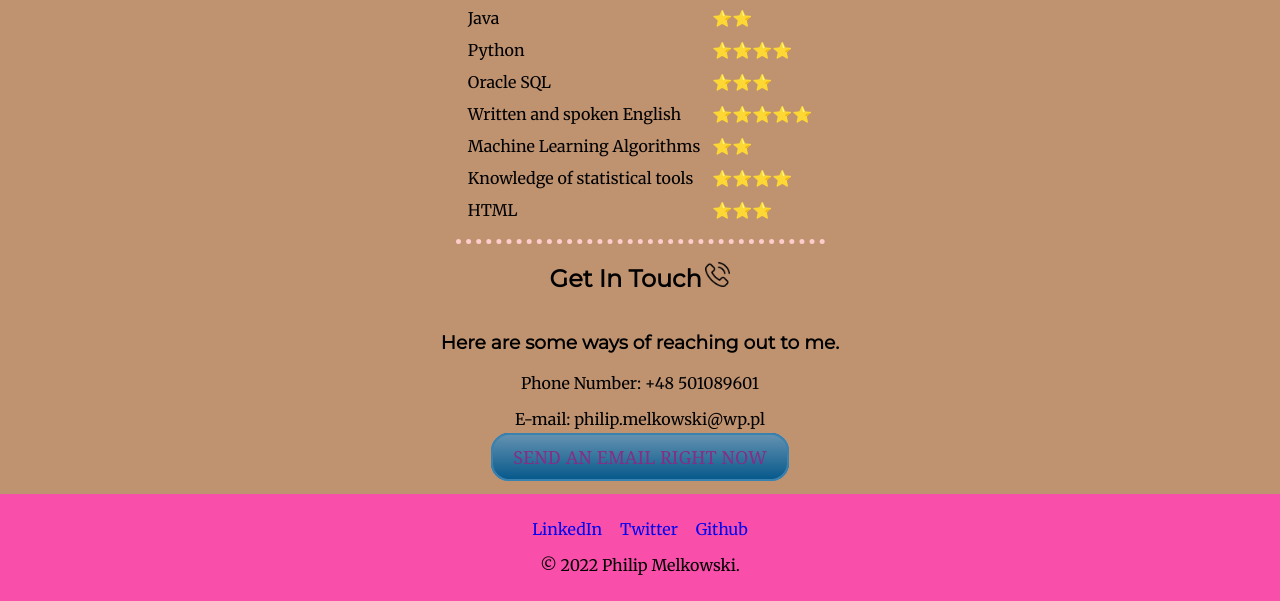
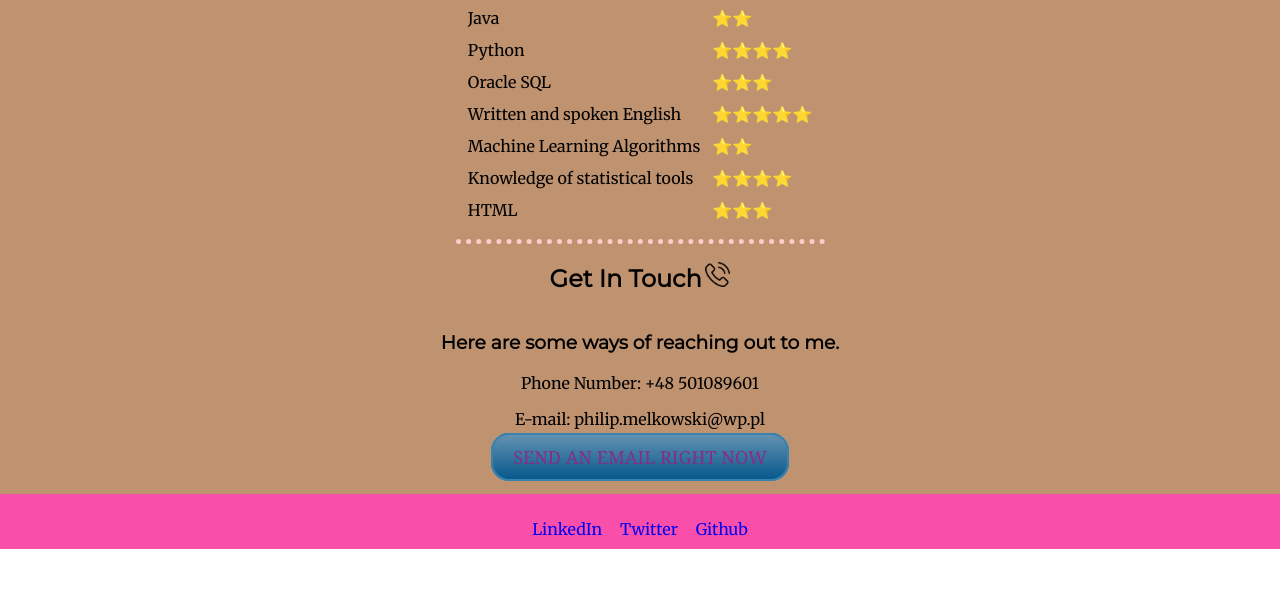
Before and after one commit to philip-melkowski/cv, a plain HTML site: page index.html in a window 1280 px wide. Shown: the part 1211-1812 px from the top of the page. After the commit the page ends 1760 px from the top, so only its background shows below. Drawn offline with Linux system fonts and the light colour scheme.

Commit message:
deleted copyright
deleted copyright because why would it even be there lol. feel free to steal my average cv

```diff
--- a/index.html
+++ b/index.html
@@ -80,7 +80,6 @@
     <a class="footer-link" href="https://www.linkedin.com/in/philip-melkowski-698463220/">LinkedIn</a>
     <a class="footer-link" href="https://twitter.com/Phifonrz">Twitter</a>
     <a class="footer-link" href="https://github.com/philip-melkowski">Github</a>
-    <p>© 2022 Philip Melkowski.</p>
   </div>
 
 
```
